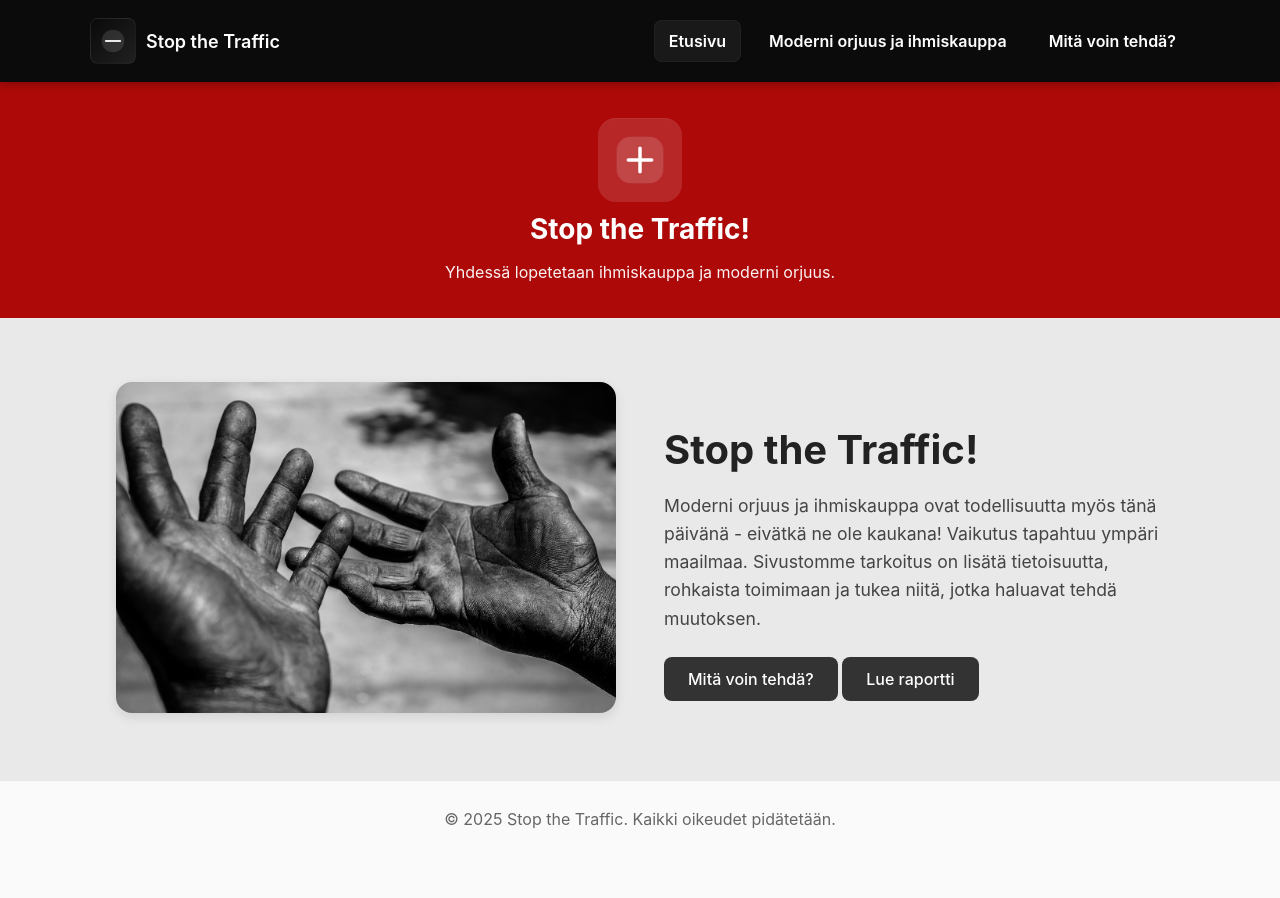
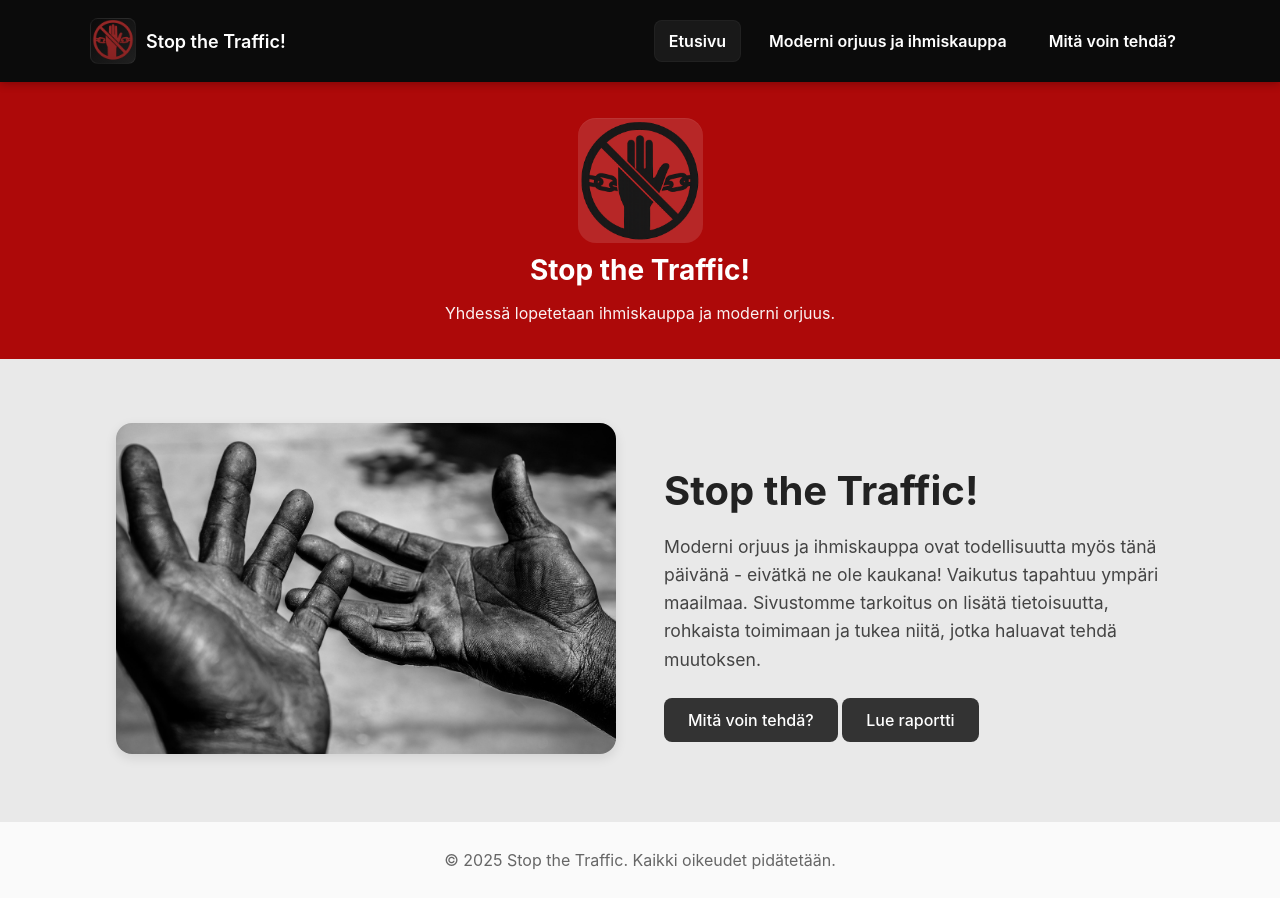
Before and after one commit to bhq688/stopthetraffic, a plain HTML site: page index.html in a window 1280 px wide. Before the commit the page ends 857 px from the top, so only its background shows below. Drawn offline with Linux system fonts and the light colour scheme.

Commit message:
Logodemojen sijoitus ja säätö

```diff
--- a/index.html
+++ b/index.html
@@ -10,13 +10,12 @@
   <header class="site-header">
     <div class="nav-inner">
       <div class="brand">
-        <div class="mark" aria-hidden="true">
-          <svg width="34" height="34" viewBox="0 0 24 24" fill="none" xmlns="http://www.w3.org/2000/svg" aria-hidden="true">
-            <circle cx="12" cy="12" r="8" fill="white" opacity="0.12"></circle>
-            <path d="M7 12h10" stroke="white" stroke-width="1.5" stroke-linecap="round" opacity="0.9" />
-          </svg>
+        <div class="mark">
+          <img src="logochatgptred.png" alt="Stop the Traffic punainen logo" height="50">
+
         </div>
-        <h1>Stop the Traffic</h1>
+
+        <h1>Stop the Traffic!</h1>
       </div>
 
       <nav aria-label="Päävalikko">
@@ -30,11 +29,8 @@
   </header>
 
   <section class="campaign-footer" role="region" aria-labelledby="campaign-title">
-    <div class="logo-part" aria-hidden="true">
-      <svg width="56" height="56" viewBox="0 0 24 24" fill="none" xmlns="http://www.w3.org/2000/svg">
-        <rect x="2" y="2" width="20" height="20" rx="6" fill="white" opacity="0.14"></rect>
-        <path d="M7 12h10M12 7v10" stroke="white" stroke-width="1.5" stroke-linecap="round" stroke-linejoin="round" />
-      </svg>
+    <div class="logo-part">
+      <img src="logochatgpt.png" alt="Stop the traffic musta logo" height="150">
     </div>
     <h2 id="campaign-title" class="campaign-title">Stop the Traffic!</h2>
     <p class="tagline">Yhdessä lopetetaan ihmiskauppa ja moderni orjuus.</p>
--- a/style.css
+++ b/style.css
@@ -106,8 +106,8 @@ nav a.primary {
 }
 
 .campaign-footer .logo-part {
-  width: 84px;
-  height: 84px;
+  width: 125px;
+  height: 125px;
   border-radius: 18px;
   background: rgba(255,255,255,0.12);
   display: flex;
```
Also changed, not shown: logochatgpt.png (added), logochatgptred.png (added).
